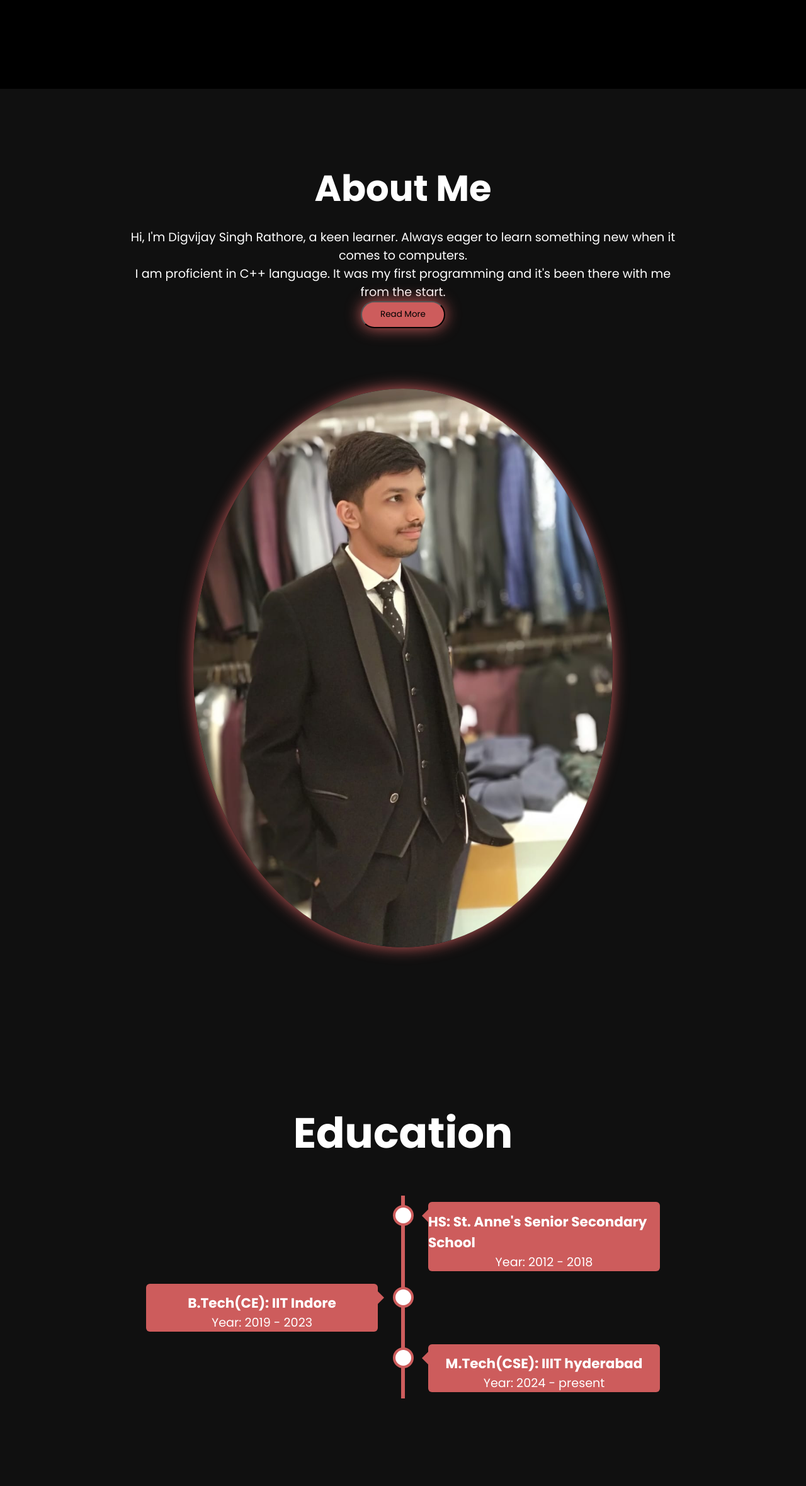
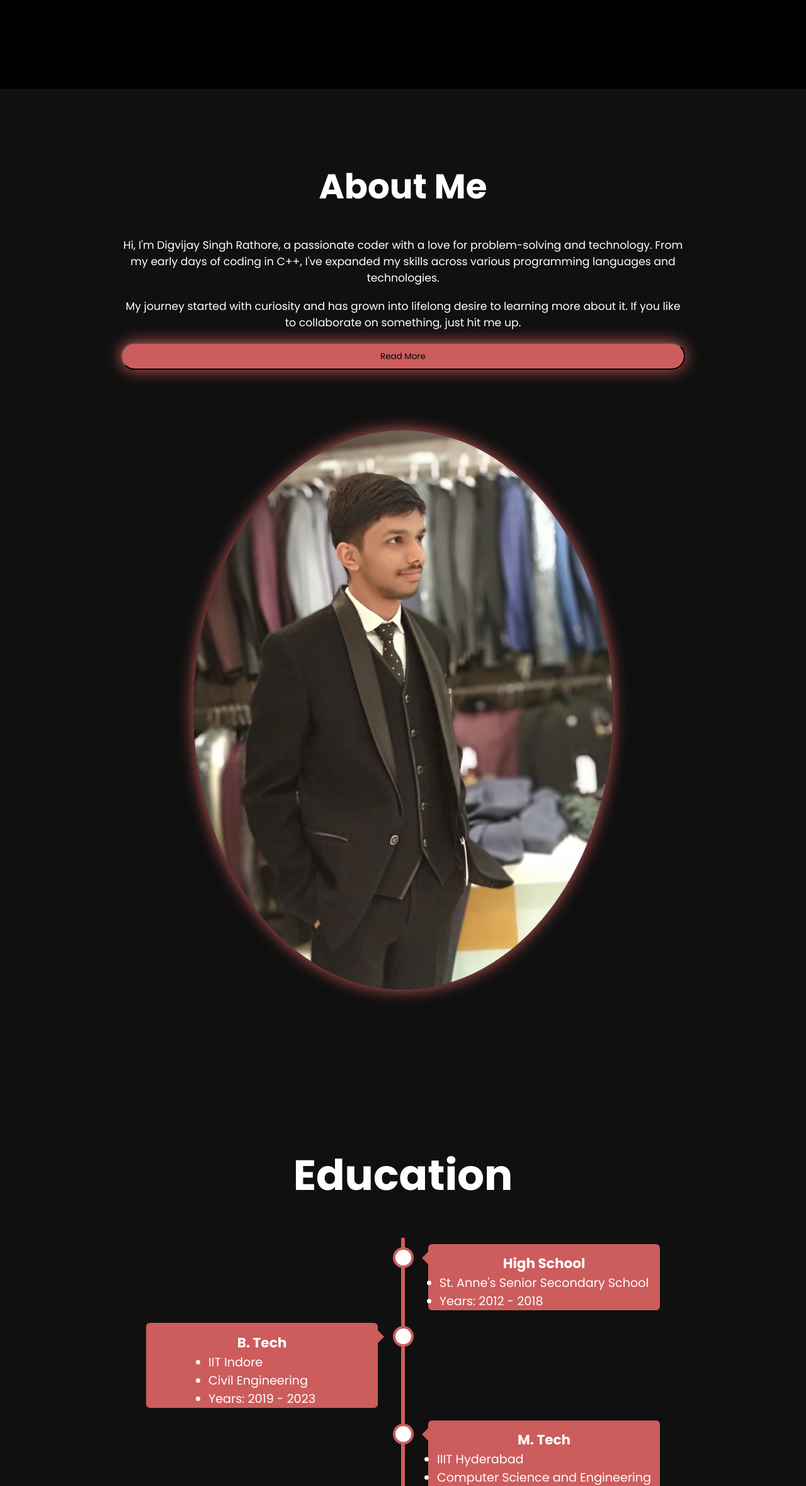
Before and after one commit to Digvijaydevp/Digvijaydevp.github.io, a plain HTML site: page index.html in a window 1280 px wide. Shown: the part 1365-3724 px from the top of the page at 63% size. Drawn offline with nearby package versions, Linux system fonts and the light colour scheme.

Commit message:
updated the details and added css

```diff
--- a/index.html
+++ b/index.html
@@ -25,7 +25,7 @@
     <section class="home" id="home">
         <div class="home-content">
             <h3>I am a <span>Coder</span></h3>
-            <p>Livin la vida loca!!</p>
+            <p>Livin la vida <span class="strikethrough">loca</span> coder!!</p>
             <div class="socials">
                 <a href="https://in.linkedin.com/in/digvijay-singh-rathore-358430249">
                     <i class="bx bxl-linkedin"></i>
@@ -33,24 +33,24 @@
                 <a href="https://github.com/Digvijaydevp">
                     <i class="bx bxl-github"></i>
                 </a>
-                <a href="twitter">
+                <a href="https://twitter.com/yourusername">
                     <i class="bx bxl-twitter"></i>
                 </a>
             </div>
         </div>
         <div class="home-img">
-            <img src="images/profilepic.jpeg" alt="">
+            <img src="images/profilepic.jpeg" alt="Profile Picture">
         </div>
     </section>
 
     <section class="about" id="about">
         <div class="about-img">
-            <img src="images/profilepic.jpeg" alt="">
+            <img src="images/profilepic.jpeg" alt="About Me Image">
         </div>
         <div class="aboutMe-content">
             <h2>About Me</h2>
-            <p>Hi, I'm Digvijay Singh Rathore, a keen learner. Always eager to learn something new when it comes to computers.</p>
-            <p>I am proficient in C++ language. It was my first programming and it's been there with me from the start.</p>
+            <p>Hi, I'm Digvijay Singh Rathore, a passionate coder with a love for problem-solving and technology. From my early days of coding in C++, I've expanded my skills across various programming languages and technologies.</p>
+            <p>My journey started with curiosity and has grown into lifelong desire to learning more about it. If you like to collaborate on something, just hit me up.</p>
             <button class="btn">Read More</button>
         </div>
     </section>
@@ -61,36 +61,57 @@
             <div class="container right">
                 <div class="content">
                     <div class="tag">
-                        <h2>HS: St. Anne's Senior Secondary School</h2>
+                        <h2>High School</h2>
                     </div>
                     <div class="desc">
-                        <p>
-                            Year: 2012 - 2018
-                        </p>
+                        <ul>
+                            <li>
+                                <p>St. Anne's Senior Secondary School</p>
+                            </li>
+                            <li>
+                                <p>Years: 2012 - 2018</p>
+                            </li>
+                        </ul>
                     </div>
                 </div>
             </div>
             <div class="container left">
                 <div class="content">
                     <div class="tag">
-                        <h2>B.Tech(CE): IIT Indore</h2>
+                        <h2>B. Tech</h2>
                     </div>
                     <div class="desc">
-                        <p>
-                            Year: 2019 - 2023
-                        </p>
+                        <ul>
+                            <li>
+                                <p>IIT Indore</p>
+                            </li>
+                            <li>
+                                <p>Civil Engineering</p>
+                            </li>
+                            <li>
+                                <p>Years: 2019 - 2023</p>
+                            </li>
+                        </ul>
                     </div>
                 </div>
             </div>
             <div class="container right">
                 <div class="content">
                     <div class="tag">
-                        <h2>M.Tech(CSE): IIIT hyderabad</h2>
+                        <h2>M. Tech</h2>
                     </div>
                     <div class="desc">
-                        <p>
-                            Year: 2024 - present
-                        </p>
+                        <ul>
+                            <li>
+                                <p>IIIT Hyderabad</p>
+                            </li>
+                            <li>
+                                <p>Computer Science and Engineering</p>
+                            </li>
+                            <li>
+                                <p>Years: 2024 - present</p>
+                            </li>
+                        </ul>
                     </div>
                 </div>
             </div>
@@ -103,25 +124,21 @@
             <div class="project-box">
                 <div class="project-info">
                     <i class="bx bx-code"></i>
-                    <h4>Project 1</h4>
-
-
+                    <h4>E-commerce Website</h4>
+                    <p>Developed a fully functional e-commerce website with a user-friendly interface and responsive design.</p>
                 </div>
             </div>
             <div class="project-box">
                 <div class="project-info">
                     <i class="bx bx-code"></i>
-                    <h4>Project 2</h4>
-
-                </div>
+                    <h4>Blog Site</h4>
+                    <p></p>
+                    </div>
             </div>
             <div class="project-box">
                 <div class="project-info">
                     <i class="bx bx-server"></i>
-                    <h4>Coming Soon</h4>
-                    <p>
-
-                    </p>
+                    <h4>Project 3: Coming Soon</h4>
                 </div>
             </div>
         </div>
@@ -141,7 +158,7 @@
                 <a href="#home">Home</a>
             </li>
             <li>
-                <a href="#about">About Me</a>
+                <a href="#about">About</a>
             </li>
             <li>
                 <a href="#education">Education</a>
--- a/styles.css
+++ b/styles.css
@@ -55,8 +55,12 @@ header {
 }
 
 .logo:hover{
-  color: var(--main-color);
+  color: cyan;
   transform: scale(1.05);
+}
+
+.strikethrough {
+  text-decoration: line-through;
 }
 
 .navbar a{
@@ -69,9 +73,9 @@ header {
 }
 
 .navbar a:hover{
-  color: var(--main-color);
+  color: cyan;
   font-size: 2.3rem;
-  border-bottom: 3px solid var(--main-color);
+  border-bottom: 3px solid cyan;
 }
 
 section {
@@ -104,7 +108,7 @@ section {
 }
 
 .home-img img{
-  width: 28vh;
+  width: 32vh;
   border-radius: 50%;
   box-shadow: 0 0 15px var(--main-color);
   transition: 0.4s ease-in-out;
@@ -149,7 +153,7 @@ section {
 }
 
 .about-img img{
-  width: 24vh;
+  width: 30vh;
   border-radius: 50%;
   box-shadow: 0 0 25px var(--main-color);
   transition: 0.4s ease-in-out;
@@ -161,23 +165,24 @@ section {
   0 0 60px var(--main-color);
 }
 
-.aboutMe-content h2{
-  font-size: 7rem;
-  text-align: left;
+.aboutMe-content {
+  display: flex;
+  flex-direction: column;
+  gap: 2rem;
 }
 
 .aboutMe-content h2{
-  font-size: 6rem;
+  font-size: 5.7rem;
   text-align: left;
 }
 
 .aboutMe-content p {
-  font-size: 2rem;
+  font-size: 1.8rem;
 }
 
 .btn {
-  display: inline-block;
-  padding: 1rem 3rem;
+  display: flex-start;
+  padding: 1rem 2rem;
   background-color: var(--main-color);
   box-shadow: 0 0 25px var(--main-color);
   border-radius: 3rem;
@@ -302,7 +307,9 @@ section {
 
 .education .content .desc {
   display: flex;
+  flex-direction: column;
   font-size: 2rem;
+  align-items: center;
   justify-content: center;
 }
 
```
